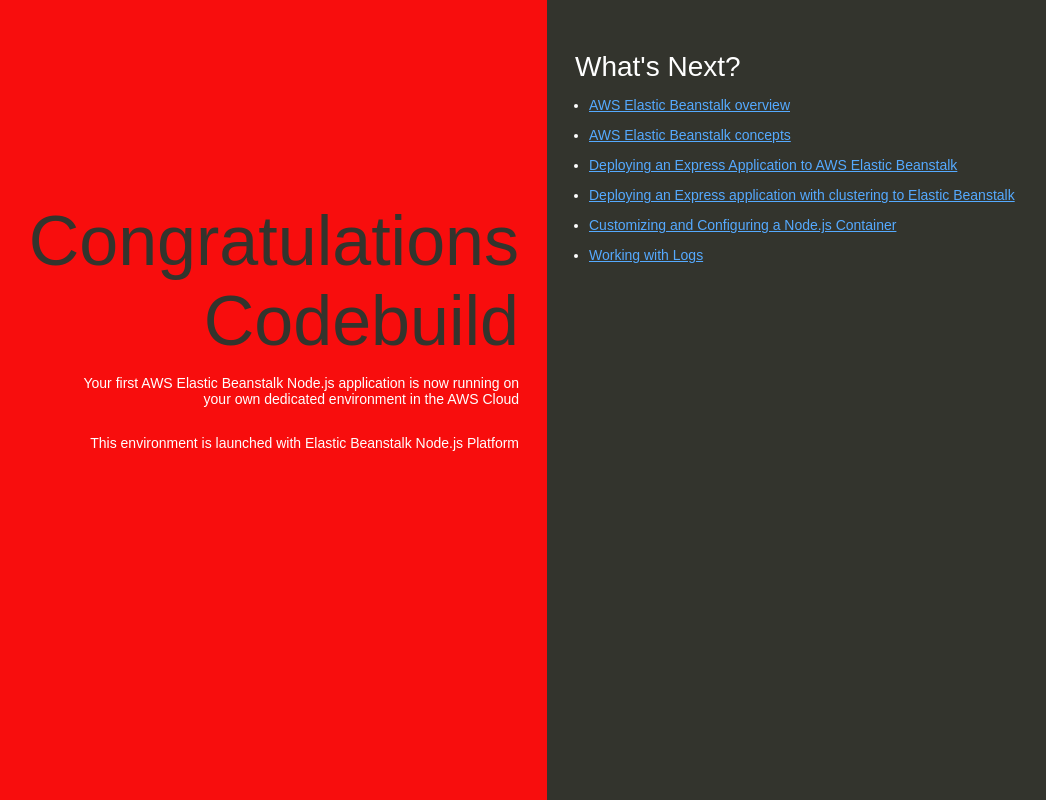
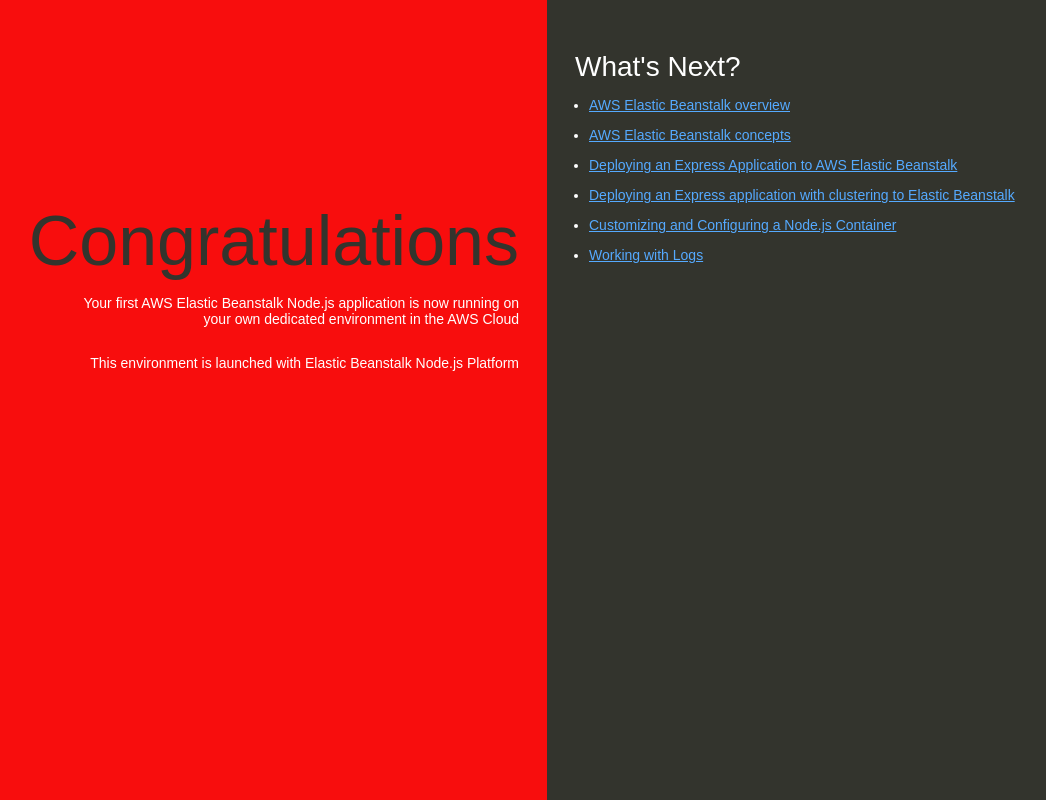
Before and after one commit to sureshmalladi/my-nodejs-app, a website: page index.html in a window 1280 px wide. Shown: the whole page, without its empty margins (93-1139 px from the left). Drawn offline with Linux system fonts and the light colour scheme.

Commit message:
Update index.html
final commit

```diff
--- a/index.html
+++ b/index.html
@@ -74,7 +74,7 @@
   </head>
   <body>
     <div class="textColumn">
-      <h1>Congratulations Codebuild</h1>
+      <h1>Congratulations</h1>
       <p>Your first AWS Elastic Beanstalk Node.js application is now running on your own dedicated environment in the AWS Cloud</p>
       <p>This environment is launched with Elastic Beanstalk Node.js Platform</p>
     </div>
```
